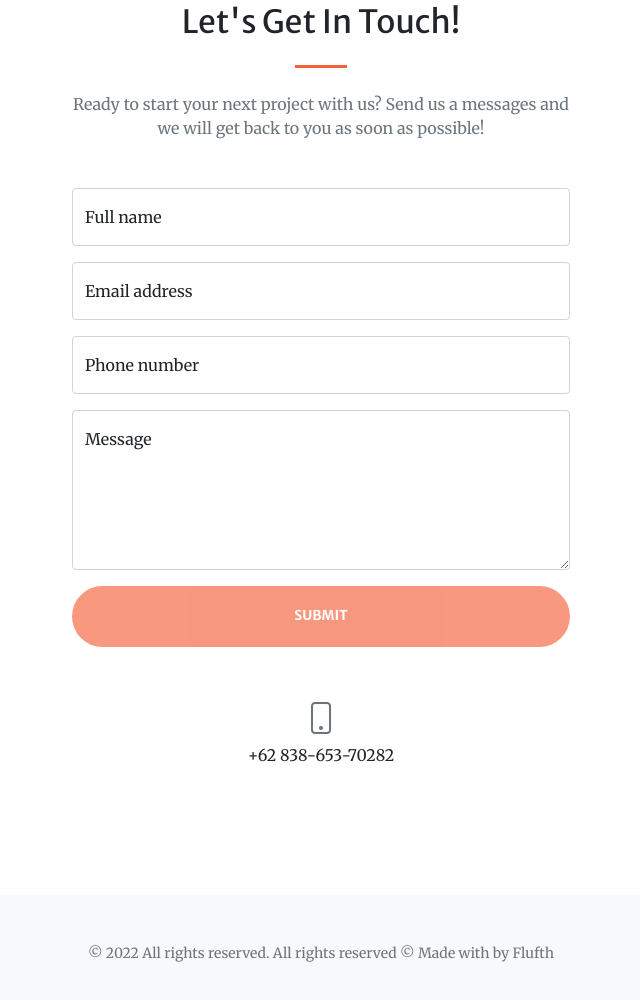
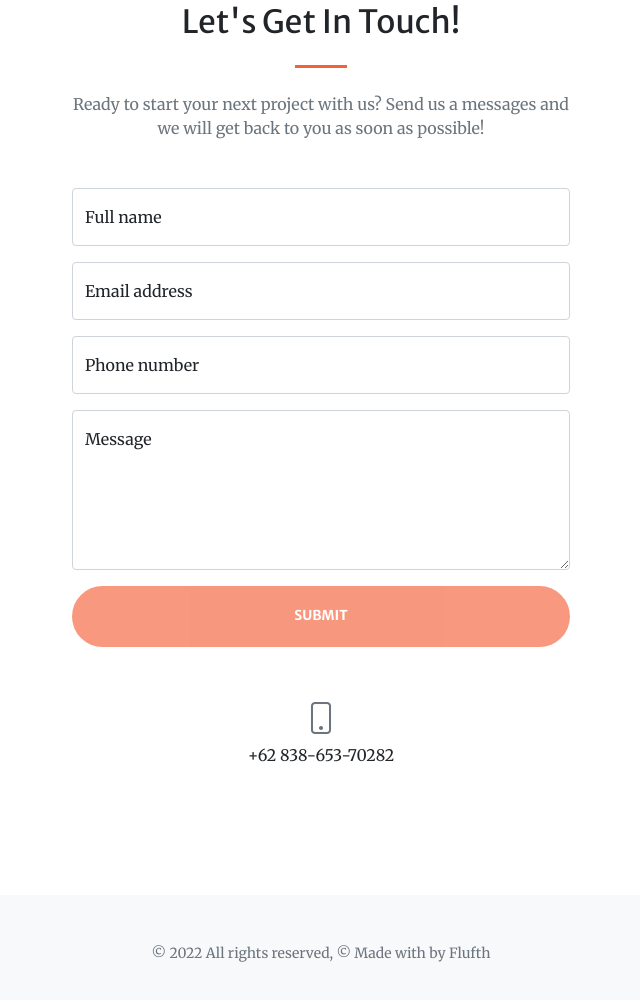
Before and after one commit to Flufth04/Fatur_luthfi, a plain HTML site: page index.html in a window 1280 px wide. Shown: the part 2812-3812 px from the top of the page, without its empty margins (319-959 px from the left). Drawn offline with nearby package versions, Linux system fonts and the light colour scheme; some packages are replaced by stand-ins of ours; a script that the page names is missing.

Commit message:
Update index.html

```diff
--- a/index.html
+++ b/index.html
@@ -245,7 +245,7 @@
         </section>
         <!-- Footer-->
         <footer class="bg-light py-5">
-            <div class="container px-4 px-lg-5"><div class="small text-center text-muted">© 2022 All rights reserved. All rights reserved &copy; Made with  by Flufth</div></div>
+            <div class="container px-4 px-lg-5"><div class="small text-center text-muted">© 2022 All rights reserved, &copy; Made with by Flufth</div></div>
         </footer>
         <!-- Bootstrap core JS-->
         <script src="https://cdn.jsdelivr.net/npm/bootstrap@5.1.3/dist/js/bootstrap.bundle.min.js"></script>
```
